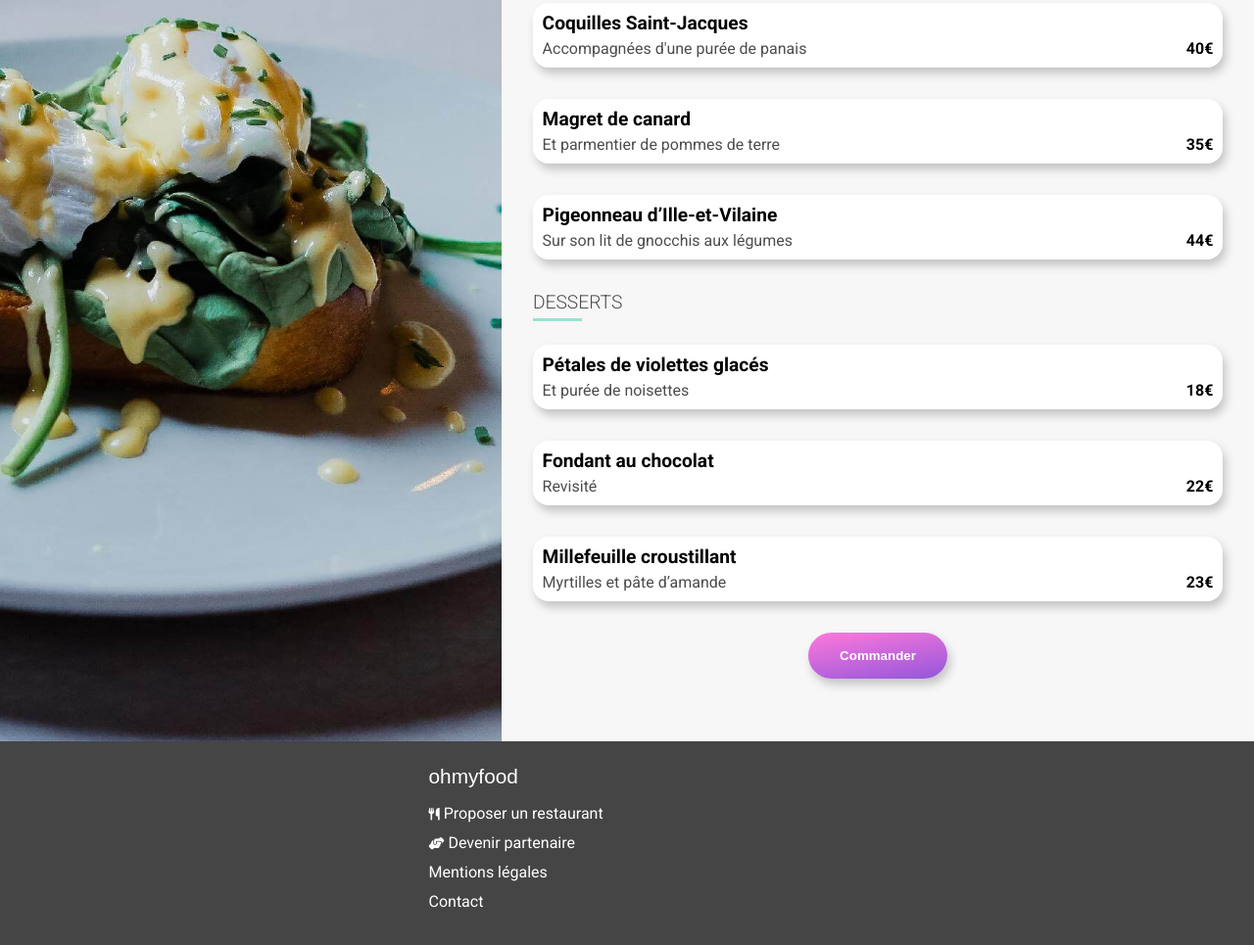
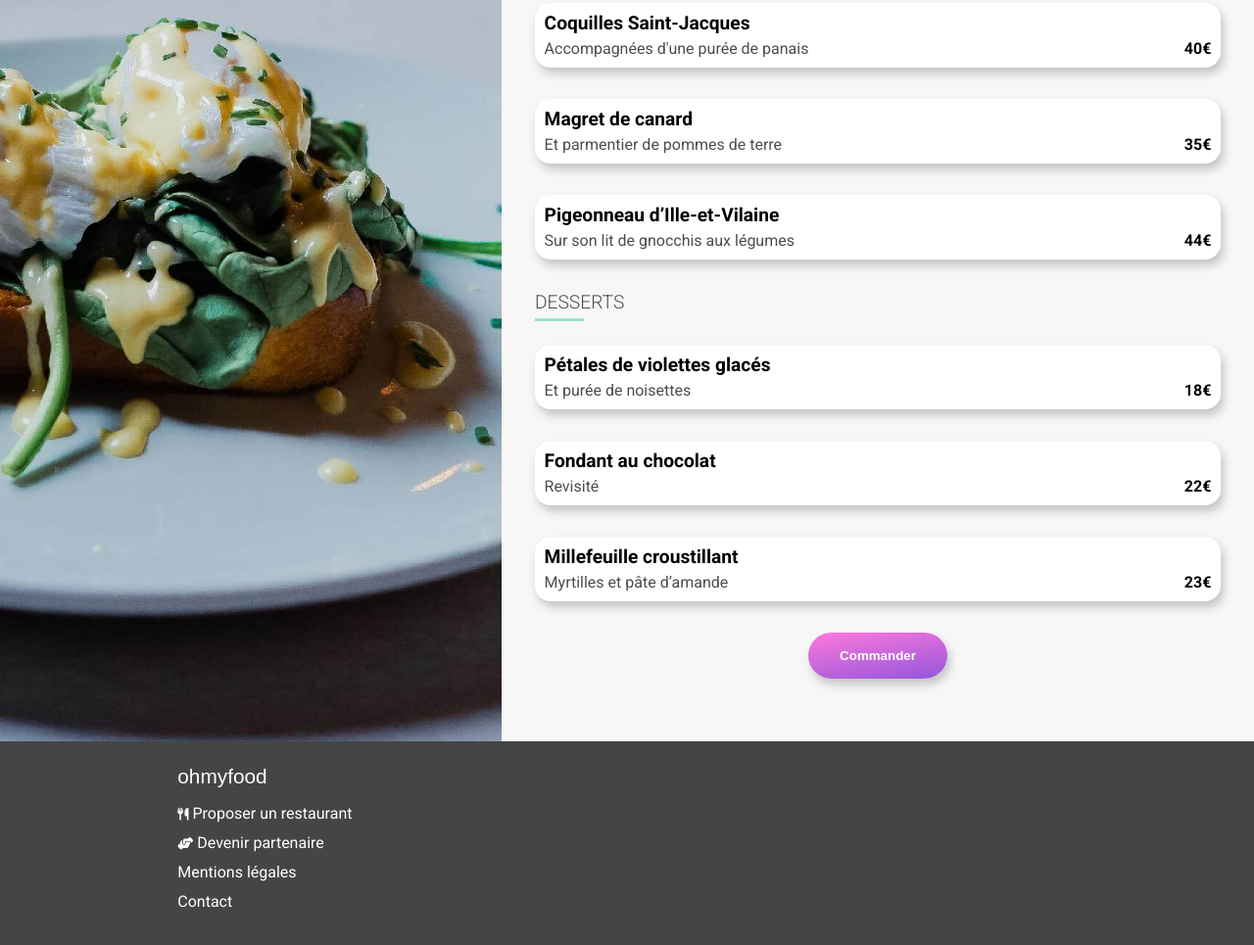
Before and after one commit to TomDvpmt/OC_DevWeb_P3, a website: page pages/a_la_francaise.html in a window 1280 px wide. Shown: the part 571-1536 px from the top of the page at 98% size. Drawn offline with Linux system fonts and the light colour scheme; a web font is replaced by a local one.

Commit message:
Footer un peu plus responsive

```diff
--- a/pages/a_la_francaise.html
+++ b/pages/a_la_francaise.html
@@ -154,19 +154,21 @@
             <button class="button menu-section__order-button">Commander</button>
         </section>
     </main>
-    <footer class="footer">
-        <a class="footer__brand-name" href="../index.html">ohmyfood</a>
+    <footer class="footer footer--restaurant-page">
         <ul class="footer__list">
-            <li class="footer__notice__list__item">
+            <li class="footer__list__item footer__list__item--heading">
+                <a class="footer__list__item--heading__link" href="../index.html">ohmyfood</a>
+            </li>
+            <li class="footer__list__item">
                 <i class="fa-solid fa-utensils footer__list__icon"></i>
                 <span>Proposer un restaurant</span>
             </li>
-            <li class="footer__notice__list__item">
+            <li class="footer__list__item">
                 <i class="fa-solid fa-handshake-angle footer__list__icon"></i>
                 <span>Devenir partenaire</span>
             </li>
-            <li class="footer__notice__list__item footer__notice__list__item--no-icon">Mentions légales</li>
-            <li class="footer__notice__list__item footer__notice__list__item--no-icon">
+            <li class="footer__list__item footer__list__item--no-icon">Mentions légales</li>
+            <li class="footer__list__item footer__list__item--no-icon">
                 <a href="mailto:contact@ohmyfood.oc">Contact</a>
             </li>
         </ul>
--- a/sass/components/_loader.scss
+++ b/sass/components/_loader.scss
@@ -50,11 +50,11 @@
 
     @for $i from 1 through $loader-dots-number {
         &__dot:nth-child(#{$i})::after {
-            transform: rotate(#{$i * 360 / $loader-dots-number}deg);
-            transform-origin: $loader-dimension / 2 $loader-dimension / 2;
+            transform: rotate(#{calc($i * 360 / $loader-dots-number)}deg);
+            transform-origin: calc($loader-dimension / 2) calc($loader-dimension / 2);
 
             animation: loader-dots $dots-animation-duration backwards infinite;
-            animation-delay: $i * $dots-animation-duration / $loader-dots-number;
+            animation-delay: calc($i * $dots-animation-duration / $loader-dots-number);
 
             @keyframes loader-dots {
                 0% {
--- a/sass/layout/_footer.scss
+++ b/sass/layout/_footer.scss
@@ -6,18 +6,69 @@
     padding: 1.5rem;
     background: $color-background-darkest;
 
-    &__brand-name {
-        display: block;
-        margin-bottom: 1rem;
-        font-family: Shrikhand, Arial, Helvetica, sans-serif;
-        font-size: 1.3rem;
+    @include tablet {
+        display: grid;
+        justify-items: center;
     }
 
-    &__notice__list__item {
+    &--home {
+        @include tablet {
+            grid-template-columns: 1fr 1fr;
+        }
+
+        @include tablet-large {
+            grid-template-columns: $home-1st-column-percentage 1fr;
+        }
+
+        @include desktop-large {
+            grid-template-columns: 1fr #{$home-1st-column-large-px}px #{calc(1440 - $home-1st-column-large-px)}px 1fr;
+        }
+
+        .footer__list {
+            @include desktop-large {
+                grid-column: 2;
+            }
+        }
+    }
+
+    &--restaurant-page {
+        @include tablet {
+            grid-template-columns: 1fr 700px 1fr;
+            justify-items: start;
+        }
+
+        @include desktop {
+            grid-template-columns: $restaurant-page-1st-column-percentage 1fr;
+            justify-items: center;
+        }
+
+        .footer__list {
+            @include tablet {
+                grid-column: 2;
+            }
+
+            @include desktop {
+                grid-column: 1;
+            }
+        }
+    }
+
+    &__list {
+        grid-column: 1;
+    }
+
+    &__list__item {
         grid-template-columns: 1rem 1fr;
         align-items: center;
         gap: .7rem;
         margin-bottom: .7rem;
+
+        &--heading__link {
+            display: block;
+            margin-bottom: 1rem;
+            font-family: Shrikhand, Arial, Helvetica, sans-serif;
+            font-size: 1.3rem;
+        }
 
         &--no-icon {
             grid-template-columns: 1fr;
@@ -28,10 +79,3 @@
         font-size: .8rem;
     }
 }
-
-.footer__brand-name,
-.footer__list {
-    max-width: 405px;
-    margin-left: auto;
-    margin-right: auto;
-}
--- a/sass/pages/_home.scss
+++ b/sass/pages/_home.scss
@@ -35,6 +35,10 @@
         column-gap: 1rem;
         align-items: center;
         color: $color-default-light;
+
+        &__heading {
+            font-size: 1rem;
+        }
     }
 
     &__book  {
@@ -112,7 +116,7 @@
         @include button-pseudo-element;
         background: lighten($color-primary, 36%);
         border-radius: 1rem;
-        transition-duration: 200ms;
+        transition-duration: 150ms;
     }
 }
 
--- a/sass/pages/_restaurant-page.scss
+++ b/sass/pages/_restaurant-page.scss
@@ -36,7 +36,7 @@
 
 .menu-section__heading,
 .menu-section__course {
-    max-width: 750px;
+    max-width: 700px;
     margin: 0 auto;
 }
 
@@ -84,7 +84,7 @@
 
     @keyframes menu-reveal {
         0% {
-            transform: translateY(100%);
+            transform: translateY(50%);
         }
 
         100% {
@@ -94,26 +94,23 @@
     }
 
     @for $i from 1 through 4 {
+        $menu-animation-delay: 200ms;
+
         &:nth-child(#{$i}) {
-            animation-delay: $card-animation-delay * $i;
+            animation-delay: calc($menu-animation-delay * $i);
         }
     }
 
     &:hover {
         .card--restaurant-page__check {
-            width: initial; // ANIMATION A CHANGER POUR PERFORMANCES
-            padding: 0 1.2rem; // ANIMATION A CHANGER POUR PERFORMANCES
+            width: initial; // ANIMATION WIDTH => A CHANGER POUR PERFORMANCES ?
+            padding: 0 1.2rem;
             cursor: pointer;
         }
 
         .card--restaurant-page__check__icon {
-
             transform: rotate(360deg);
         }
-    }
-
-    @include tablet-large {
-        width: 48%;
     }
 
     @include desktop {
@@ -132,7 +129,7 @@
     }
 
     &__check {
-        width: 0; // ANIMATION WIDTH => A CHANGER POUR PERFORMANCES
+        width: 0;
         background: $color-tertiary;
         align-items: center;
         transition: all 300ms;
--- a/sass/utils/_variables.scss
+++ b/sass/utils/_variables.scss
@@ -1,4 +1,4 @@
-/***************************** COULEURS ***************************/
+/**************************** Couleurs *************************************/
 
 $color-default: black;
 $color-default-light: lighten($color-default, 10%);
@@ -15,18 +15,22 @@ $color-background-darker: darken($color-background-default, 20%);
 $color-background-darkest: darken($color-background-default, 70%);
 
 
-/***************************** RESPONSIVE ***************************/
+
+/*************************** Breakpoints ********************************/
 
 $breakpoints: (
     mobile: 400px,
     mobile-large: 500px,
     tablet: 700px,
     tablet-large: 900px,
-    desktop: 1024px,
+    desktop: 1200px,
     desktop-large: 1440px
 );
 
 
-/***************************** ANIMATIONS ***************************/
+/******************************** Footer grid ******************************/
 
-$card-animation-delay: 200ms;
+$home-1st-column-percentage: 33.33%;
+$restaurant-page-1st-column-percentage: 40%;
+
+$home-1st-column-large-px: calc(1440 * 33.33 / 100);
```
Also changed, not shown: index.html (+10 -8 lines), public/css/style.css, 1 other file.
